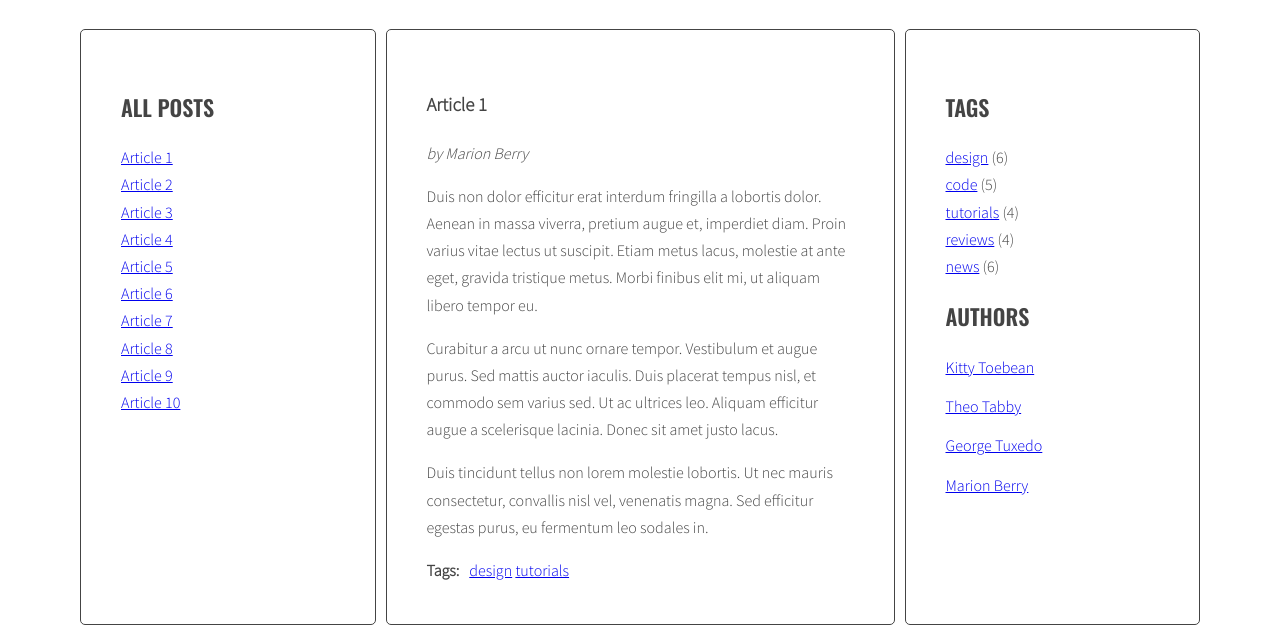
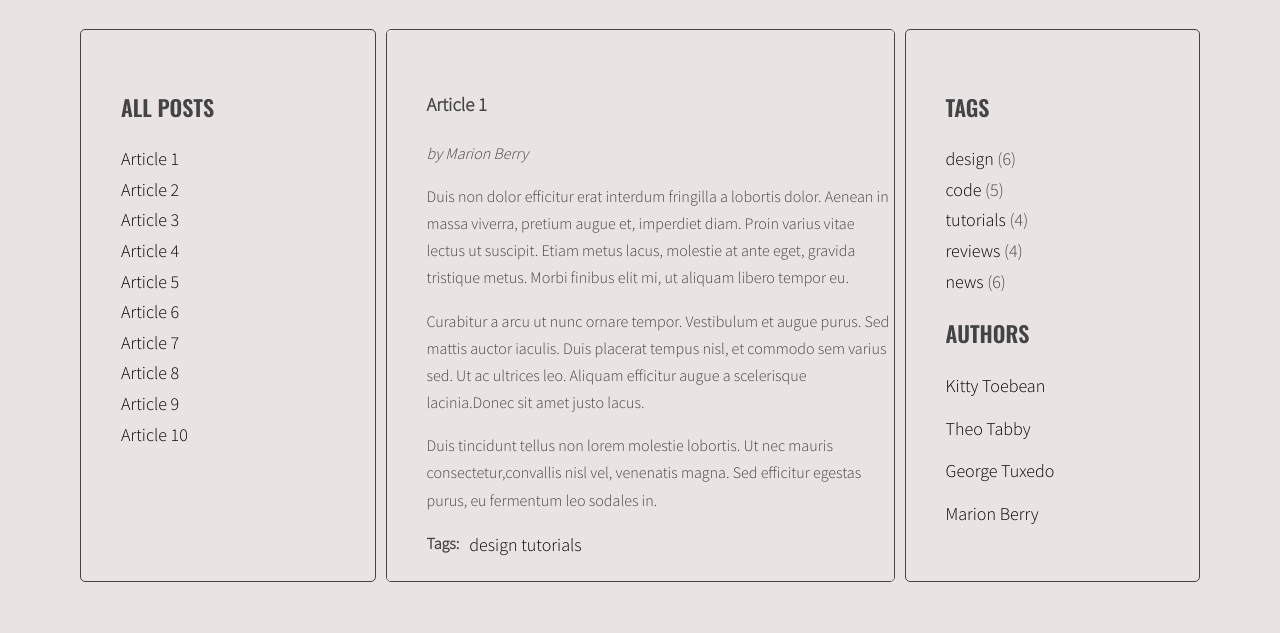
Before and after one commit to PaulinaP20/javascript-blog, a website: page index.html in a window 1280 px wide. Shown: the part 214-847 px from the top of the page. After the commit the page ends 804 px from the top, so only its background shows below. Drawn offline with nearby package versions, Linux system fonts and the light colour scheme.

Commit message:
add styles scss

```diff
--- a/index.html
+++ b/index.html
@@ -10,10 +10,9 @@
         <div class="container">
           <h1 class="logo">my blog</h1>
           <main class="wrapper">
-            <aside class="sidebar">
+            <aside class="sidebar" aria-label="List of article">
               <h2 class="section-title">All posts</h2>
               <ul class="list titles">
-
               </ul>
             </aside>
             <section class="posts">
@@ -22,10 +21,8 @@
                 <p class="post-author">by Marion Berry</p>
                 <div class="post-content">
                   <p>Duis non dolor efficitur erat interdum fringilla a lobortis dolor. Aenean in massa viverra, pretium augue et, imperdiet diam. Proin varius vitae lectus ut suscipit. Etiam metus lacus, molestie at ante eget, gravida tristique metus. Morbi finibus elit mi, ut aliquam libero tempor eu.</p>
-
-                  <p>Curabitur a arcu ut nunc ornare tempor. Vestibulum et augue purus. Sed mattis auctor iaculis. Duis placerat tempus nisl, et commodo sem varius sed. Ut ac ultrices leo. Aliquam efficitur augue a scelerisque lacinia. Donec sit amet justo lacus.</p>
-
-                  <p>Duis tincidunt tellus non lorem molestie lobortis. Ut nec mauris consectetur, convallis nisl vel, venenatis magna. Sed efficitur egestas purus, eu fermentum leo sodales in.</p>
+                  <p>Curabitur a arcu ut nunc ornare tempor. Vestibulum et augue purus. Sed mattis auctor iaculis. Duis placerat tempus nisl, et commodo sem varius sed. Ut ac ultrices leo. Aliquam efficitur augue a scelerisque lacinia.Donec sit amet justo lacus.</p>
+                  <p>Duis tincidunt tellus non lorem molestie lobortis. Ut nec mauris consectetur,convallis nisl vel, venenatis magna. Sed efficitur egestas purus, eu fermentum leo sodales in.</p>
                 </div>
                 <div class="post-tags">
                   <p><strong>Tags:</strong></p>
@@ -40,9 +37,7 @@
                 <p class="post-author">by Theo Tabby</p>
                 <div class="post-content">
                   <p>Phasellus sollicitudin, arcu vel iaculis ullamcorper, quam leo viverra orci, et faucibus quam sapien vel est. Maecenas ac suscipit elit. Nullam interdum, lorem vitae venenatis pulvinar, ex dui malesuada nunc, tempus cursus enim metus vel nulla.</p>
-
                   <p>Integer hendrerit, eros id efficitur dapibus, ante arcu ullamcorper orci, a iaculis felis turpis at purus. Quisque sodales posuere sapien vel consectetur. Duis dui urna, commodo non ante nec, mattis dictum enim. Donec aliquam erat sed diam lobortis, vel gravida lacus laoreet. Phasellus pretium maximus mi, eu posuere justo suscipit vel.</p>
-
                   <p>Nam magna nisl, varius in malesuada vitae, facilisis vel metus. Proin rhoncus euismod leo dictum lobortis. Suspendisse non ante sapien.</p>
                 </div>
                 <div class="post-tags">
@@ -58,7 +53,6 @@
                 <p class="post-author">by George Tuxedo</p>
                 <div class="post-content">
                   <p>Mauris vel pellentesque turpis, ac sodales nisl. Quisque iaculis mi velit, ut convallis tellus accumsan a. Quisque iaculis, nisi et dignissim tincidunt, nisl eros euismod nulla, finibus laoreet erat enim posuere elit.</p>
-
                   <p>Aenean at semper urna. Duis vel sapien molestie, egestas diam consequat, molestie nulla. Praesent a malesuada metus. Praesent et tempus leo.</p>
                   <p>Mauris in eleifend neque, vitae eleifend velit. Maecenas purus est, bibendum eget imperdiet id, dictum sed ante. Aenean a magna et eros sagittis aliquet.</p>
                 </div>
@@ -76,9 +70,7 @@
                 <p class="post-author">by Kitty Toebean</p>
                 <div class="post-content">
                   <p>Morbi vel cursus nulla, vel varius mauris. Suspendisse sed elit sit amet risus faucibus vestibulum ut sit amet purus. Donec orci est, condimentum ut quam quis, scelerisque fringilla ligula.</p>
-
                   <p>Quisque bibendum nisl id quam sagittis, id pretium dolor scelerisque. Suspendisse non odio nec velit dapibus placerat non a libero.</p>
-
                   <p>Vivamus at tristique ex, feugiat sagittis ex. Cras cursus, ipsum et efficitur commodo, urna sapien rutrum magna, quis sodales justo ligula eget nunc. In hac habitasse platea dictumst.</p>
                 </div>
                 <div class="post-tags">
@@ -95,9 +87,7 @@
                 <p class="post-author">by Marion Berry</p>
                 <div class="post-content">
                   <p>Suspendisse sem eros, euismod condimentum arcu ac, consequat fermentum orci. Nam convallis lacus nec interdum vestibulum. Vestibulum luctus, quam eu tristique ornare, lorem nibh sodales enim, vitae tempor dolor ante vitae tortor.</p>
-
                   <p>Duis venenatis metus quis luctus lobortis. In porttitor ipsum eget ligula aliquam ornare. Cras malesuada urna id volutpat sodales.</p>
-
                   <p>Donec lobortis ultricies turpis, eu viverra magna gravida quis. Fusce sit amet pretium nulla. Duis rutrum metus vel libero sodales, pellentesque varius ex pulvinar.</p>
                 </div>
                 <div class="post-tags">
@@ -113,9 +103,7 @@
                 <p class="post-author">by George Tuxedo</p>
                 <div class="post-content">
                   <p>Donec posuere iaculis ante sed hendrerit. Lorem ipsum dolor sit amet, consectetur adipiscing elit. Quisque hendrerit neque nec urna tincidunt, quis vehicula dui vulputate. Morbi est sapien, auctor ut lectus eu, placerat viverra lorem.</p>
-
                   <p>Cras consectetur at erat id accumsan. Suspendisse lacinia in nulla quis vulputate. Nunc vitae consectetur augue. Nam ut vehicula mi. Aliquam tristique, purus in hendrerit porta, elit lectus finibus mi, vel malesuada nisl lectus a libero.</p>
-
                   <p>Nam quis efficitur ante. Sed eget purus quis ex commodo porta eu sit amet dolor. Mauris tellus nisl, dictum nec est vitae, condimentum ornare ante. Fusce ornare hendrerit maximus. In maximus rhoncus justo.</p>
                 </div>
                 <div class="post-tags">
@@ -131,9 +119,7 @@
                 <p class="post-author">by Kitty Toebean</p>
                 <div class="post-content">
                   <p>Donec eleifend mauris ac nisl fermentum, ac fermentum turpis dignissim. Aliquam diam nisl, imperdiet a varius eget, lobortis sed nisi. Nullam suscipit ipsum sed magna blandit, sed pellentesque urna malesuada.</p>
-
                   <p>Duis vestibulum arcu et lectus viverra porta. Praesent tempor lacus eget quam mattis, sit amet venenatis diam ultrices. Morbi gravida sapien quis ligula tincidunt, vel sagittis erat ultrices.</p>
-
                   <p>Ut orci tellus, laoreet ac diam ut, tempus bibendum nisi. Nam egestas sagittis nibh. Curabitur tristique dui quis egestas pretium. Duis eu felis orci.</p>
                 </div>
                 <div class="post-tags">
@@ -168,9 +154,7 @@
                 <p class="post-author">by Marion Berry</p>
                 <div class="post-content">
                   <p>Tam et facilisis purus. Donec vulputate est quis lobortis posuere. Nunc vitae lorem ut odio faucibus pulvinar nec in justo. Ut ut ante ac tellus ornare tempus. Nunc maximus, tortor et dictum convallis, nunc libero posuere leo, scelerisque ultrices arcu sapien ut tellus.</p>
-
                   <p>Fusce lacinia augue massa, non tincidunt tortor auctor quis. Vestibulum ut pretium nisl. Etiam id tellus tempus, commodo ligula vehicula, porta magna.</p>
-
                   <p>Donec fringilla blandit dolor vel aliquet. Fusce tortor sapien, lobortis eu vehicula sit amet, dignissim et lectus. In ullamcorper metus vel massa fermentum, at fermentum dui sollicitudin. Nullam lacinia elit vel tortor ullamcorper pulvinar.</p>
                 </div>
                 <div class="post-tags">
@@ -184,11 +168,9 @@
               <article class="post" id="article-10">
                 <h3 class="post-title">Article 10</h3>
                 <p class="post-author">by George Tuxedo</p>
-                <div class="post-content">
+                <div class="post-content scrollbar">
                   <p>Aliquam erat volutpat. Ut non eleifend lectus. Donec suscipit tellus tempor, ornare dui id, hendrerit neque. Phasellus lacinia laoreet dui in luctus. Sed hendrerit, magna sit amet varius tempor, augue augue scelerisque est, non scelerisque mauris libero eu sapien.</p>
-
                   <p>Sed at sapien in quam sollicitudin aliquam. In interdum metus a mi porttitor luctus. Sed commodo, arcu id lacinia posuere, felis elit pharetra urna, at feugiat est orci sit amet libero. Quisque in nisl est. Nullam vehicula at lectus non luctus. Cras aliquam neque magna, at varius nisi egestas ut.</p>
-
                   <p>Rhoncus purus nulla, non auctor lacus placerat ut. Aliquam condimentum eget magna ac gravida. Etiam egestas faucibus urna et finibus. Cras vel tellus vel magna suscipit euismod. Maecenas id arcu ante. Duis iaculis scelerisque erat, at ullamcorper arcu consectetur eu. Fusce aliquam diam at arcu pharetra, vel fermentum nunc lobortis.</p>
                 </div>
                 <div class="post-tags">
@@ -202,7 +184,7 @@
                 </div>
               </article>
             </section>
-            <aside class="sidebar">
+            <aside class="sidebar" aria-label="Tags">
               <h2 class="section-title">Tags</h2>
               <ul class="list tags">
                 <li><a href="#">design</a> <span>(6)</span></li>
--- a/js/script.js
+++ b/js/script.js
@@ -66,7 +66,7 @@ function generateTitleLinks(event) {
         const articleTitle = article.querySelector(optTitleSelector).innerHTML;
 
     /*[DONE] create html of the link */
-        const linkHTML ='<li><a href="#' +articleId +'"><span>' +articleTitle +"</span></a></li>";
+    const linkHTML = '<li><a href="#' + articleId + '"><span>' + articleTitle + '</span></a></li>';
 
     /*[DONE] insert link into titleList */
 
--- a/package.json
+++ b/package.json
@@ -12,6 +12,7 @@
 
     "test": "npm run test:html",
     "test:html": "html-validate *.html",
+
 
     "build": "npm-run-all build:* test",
     "build:sass": "sass --style=compressed --no-source-map sass:css",
@@ -38,4 +39,5 @@
     "postcss-cli": "^8.3.1",
     "sass": "^1.81.0"
   }
+
 }
--- a/sass/style.scss
+++ b/sass/style.scss
@@ -2,7 +2,7 @@
 
 /* Variables */
 
-$color-light: #fff;
+$color-light: #eae3e3;
 $color-dark: #444;
 
 $font-logo: 'Sacramento', cursive;
@@ -54,9 +54,31 @@ body {
 
 .posts {
   flex: 2 0 0;
+  position:relative;
+  overflow:auto;
+}
+
+::-webkit-scrollbar {
+  width: 12px;
+  height: 2px;
+}
+
+::-webkit-scrollbar-thumb {
+  background-color:#c2b9b9;
+  border-radius: 10px;
+}
+
+::-webkit-scrollbar-thumb:hover {
+  background-color: #bab7b7;
+}
+
+::-webkit-scrollbar-track {
+  background: #f1f1f1;
+  border-radius: 10px;
 }
 
 .sidebar, .posts {
+  height:auto;
   background: $color-light;
   margin-right: 10px;
   padding: 40px;
@@ -80,8 +102,16 @@ body {
   list-style-type: none;
   margin: 0;
   padding: 0;
+  font-size:18px;
   .active {
     font-weight: bold;
+  }
+  a {
+    text-decoration: none;
+    color:black;
+    &:hover {
+      color:grey;
+    }
   }
 }
 
@@ -102,9 +132,12 @@ body {
 /* Post */
 
 .post {
-  display: none;
+  position:absolute;
+  opacity:0;
+  transition:all 0.7s ease;
   &.active {
-    display: block;
+    opacity:1;
+    z-index:2;
   }
 }
 
```
Also changed, not shown: css/style.css, 1 other file.
